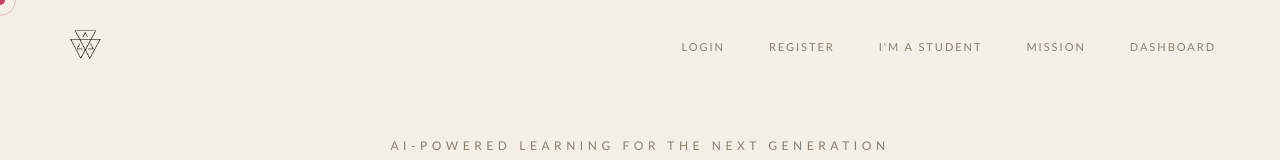
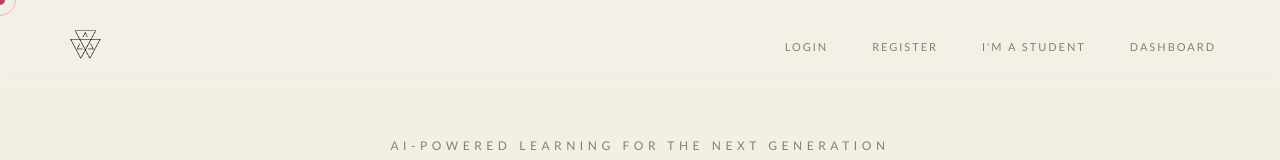
Before and after one commit to pierceluu10/vertex, a Next.js app: page / in a window 1280 px wide. Shown: the top 160 px of the page. Built offline with nearby package versions, Linux system fonts and the light colour scheme.

Commit message:
removed mission from lp

```diff
--- a/src/components/vertex/vertex-navbar.tsx
+++ b/src/components/vertex/vertex-navbar.tsx
@@ -14,8 +14,8 @@ export function VertexNavbar() {
     >
       <VertexLogo href="/" height={38} className="vtx-nav-logo" />
       <ul className="vtx-nav-links">
-        {["Login", "Register", "I'm a Student", "Mission", "Dashboard"].map((label, i) => {
-          const hrefs = ["/login", "/signup", "/student", "/mission", "/dashboard/parent"];
+        {["Login", "Register", "I'm a Student", "Dashboard"].map((label, i) => {
+          const hrefs = ["/login", "/signup", "/student", "/dashboard/parent"];
           return (
             <motion.li
               key={label}
```
